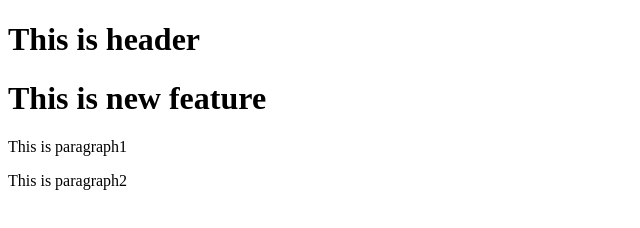
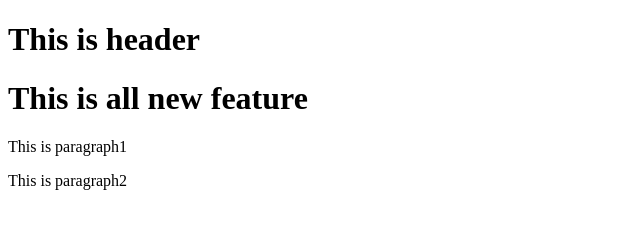
Before and after one commit to avocado234/sample_git2, a plain HTML site: page index.html in a window 1280 px wide. Shown: the whole page, without its empty margins (0-640 px from the left). Drawn offline with Linux system fonts and the light colour scheme.

Commit message:
edit new-feature

```diff
--- a/index.html
+++ b/index.html
@@ -3,7 +3,7 @@
 <head><title>Sample Git</title></head>
 <body>
 <h1>This is header</h1>
-<h1>This is new feature</h1>
+<h1>This is all new feature</h1>
 <p>This is paragraph1</p>
 <p>This is paragraph2</p>
 </body>
```
